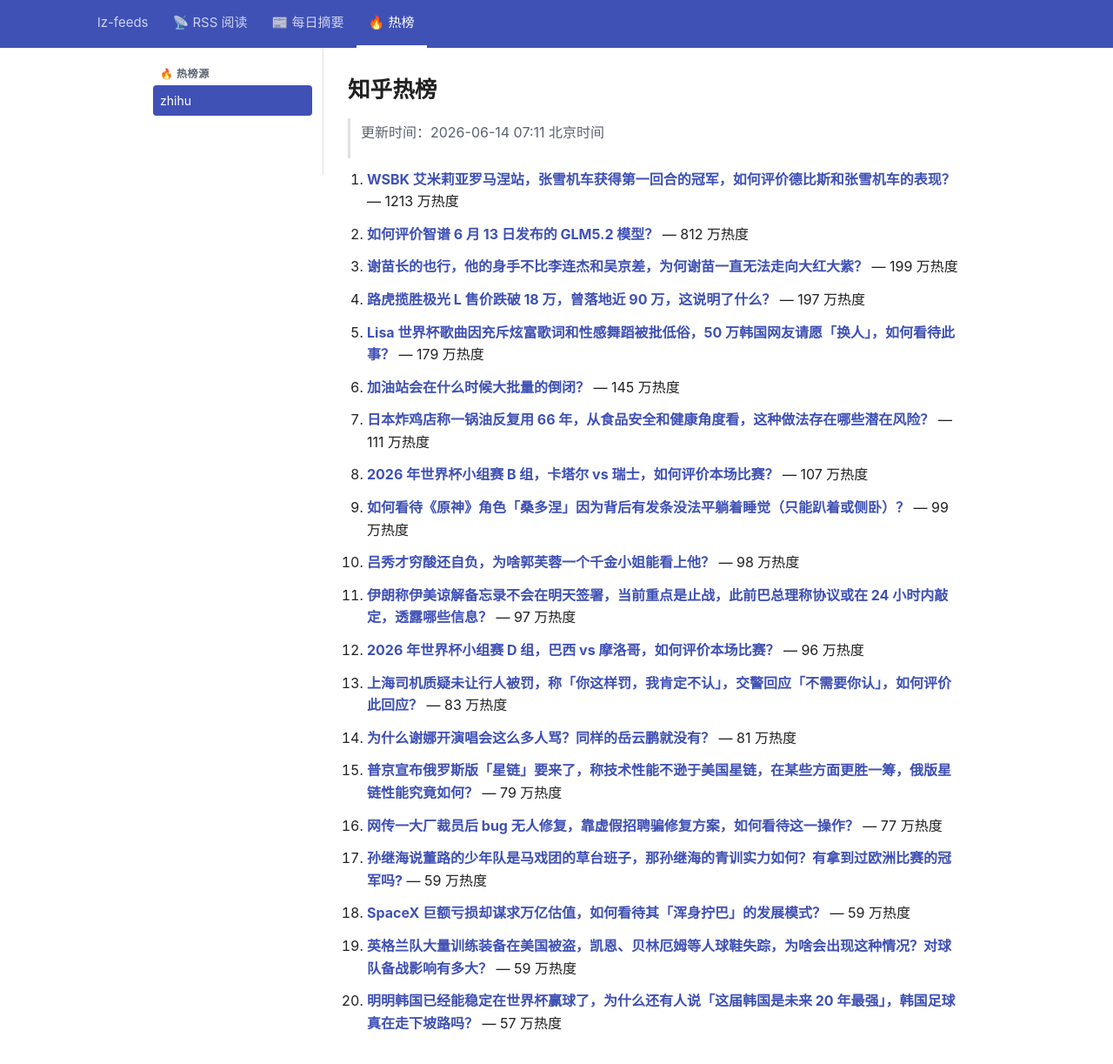
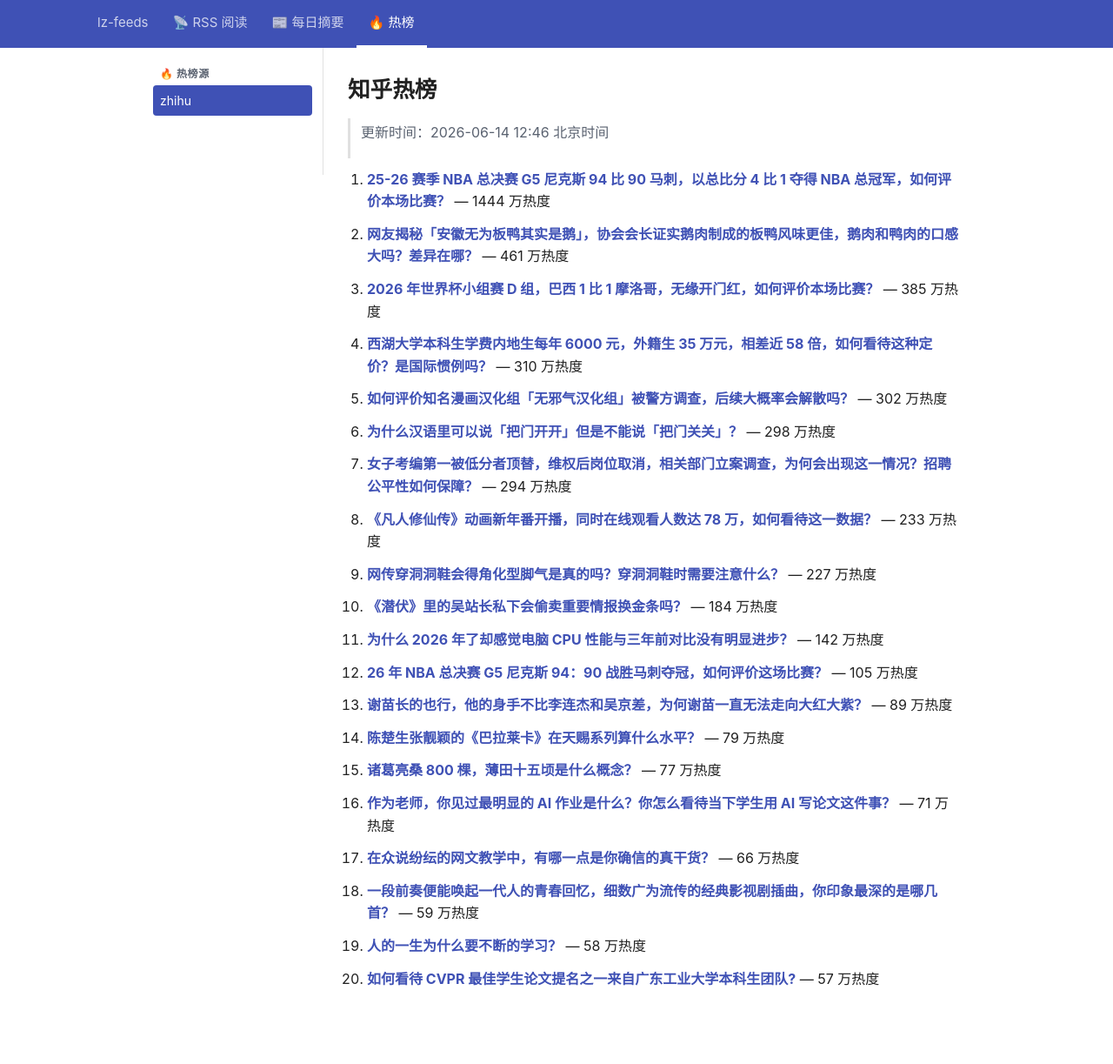
Before and after one commit to lizhang0101/lz-feeds, a Jekyll site: the page built from _hotlist/zhihu.md, in a window 1280 px wide and 1253 px high. Shown: the top 1223 px of the window at 87% size. Built offline with Jekyll 4.4.1, drawn with Linux system fonts in a browser that asks for light colours.

Commit message:
hotlist: 2026-06-14T04:46Z

```diff
--- a/_hotlist/zhihu.md
+++ b/_hotlist/zhihu.md
@@ -1,48 +1,48 @@
 ---
-updated: 2026-06-14 07:11 北京时间
+updated: 2026-06-14 12:46 北京时间
 count: 20
 ---
 
 # 知乎热榜
 
-> 更新时间：2026-06-14 07:11 北京时间
+> 更新时间：2026-06-14 12:46 北京时间
 
-1. **[WSBK 艾米莉亚罗马涅站，张雪机车获得第一回合的冠军，如何评价德比斯和张雪机车的表现？](https://www.zhihu.com/question/2049229235466810282)** — 1213 万热度
+1. **[25-26 赛季 NBA 总决赛 G5 尼克斯 94 比 90 马刺，以总比分 4 比 1 夺得 NBA 总冠军，如何评价本场比赛？](https://www.zhihu.com/question/2049285900409091751)** — 1444 万热度
 
-2. **[如何评价智谱 6 月 13 日发布的 GLM5.2 模型？](https://www.zhihu.com/question/2049161661567723164)** — 812 万热度
+2. **[网友揭秘「安徽无为板鸭其实是鹅」，协会会长证实鹅肉制成的板鸭风味更佳，鹅肉和鸭肉的口感大吗？差异在哪？](https://www.zhihu.com/question/2048711037625578836)** — 461 万热度
 
-3. **[谢苗长的也行，他的身手不比李连杰和吴京差，为何谢苗一直无法走向大红大紫？](https://www.zhihu.com/question/2048504030540968117)** — 199 万热度
+3. **[2026 年世界杯小组赛 D 组，巴西 1 比 1 摩洛哥，无缘开门红，如何评价本场比赛？](https://www.zhihu.com/question/2048794857506698964)** — 385 万热度
 
-4. **[路虎揽胜极光 L 售价跌破 18 万，曾落地近 90 万，这说明了什么？](https://www.zhihu.com/question/2048499018230149377)** — 197 万热度
+4. **[西湖大学本科生学费内地生每年 6000 元，外籍生 35 万元，相差近 58 倍，如何看待这种定价？是国际惯例吗？](https://www.zhihu.com/question/2047264542703597437)** — 310 万热度
 
-5. **[Lisa 世界杯歌曲因充斥炫富歌词和性感舞蹈被批低俗，50 万韩国网友请愿「换人」，如何看待此事？](https://www.zhihu.com/question/2043273255205832365)** — 179 万热度
+5. **[如何评价知名漫画汉化组「无邪气汉化组」被警方调查，后续大概率会解散吗？](https://www.zhihu.com/question/2048781222197961924)** — 302 万热度
 
-6. **[加油站会在什么时候大批量的倒闭？](https://www.zhihu.com/question/2030910414037458949)** — 145 万热度
+6. **[为什么汉语里可以说「把门开开」但是不能说「把门关关」？](https://www.zhihu.com/question/2041152963666764363)** — 298 万热度
 
-7. **[日本炸鸡店称一锅油反复用 66 年，从食品安全和健康角度看，这种做法存在哪些潜在风险？](https://www.zhihu.com/question/2048692040377033581)** — 111 万热度
+7. **[女子考编第一被低分者顶替，维权后岗位取消，相关部门立案调查，为何会出现这一情况？招聘公平性如何保障？](https://www.zhihu.com/question/2049225127036990849)** — 294 万热度
 
-8. **[2026 年世界杯小组赛 B 组，卡塔尔 vs 瑞士，如何评价本场比赛？](https://www.zhihu.com/question/2048794573590065913)** — 107 万热度
+8. **[《凡人修仙传》动画新年番开播，同时在线观看人数达 78 万，如何看待这一数据？](https://www.zhihu.com/question/2049089308208918603)** — 233 万热度
 
-9. **[如何看待《原神》角色「桑多涅」因为背后有发条没法平躺着睡觉（只能趴着或侧卧）？](https://www.zhihu.com/question/2048913788288628177)** — 99 万热度
+9. **[网传穿洞洞鞋会得角化型脚气是真的吗？穿洞洞鞋时需要注意什么？](https://www.zhihu.com/question/2045472791143478524)** — 227 万热度
 
-10. **[吕秀才穷酸还自负，为啥郭芙蓉一个千金小姐能看上他？](https://www.zhihu.com/question/2047372994247496254)** — 98 万热度
+10. **[《潜伏》里的吴站长私下会偷卖重要情报换金条吗？](https://www.zhihu.com/question/1368248757)** — 184 万热度
 
-11. **[伊朗称伊美谅解备忘录不会在明天签署，当前重点是止战，此前巴总理称协议或在 24 小时内敲定，透露哪些信息？](https://www.zhihu.com/question/2049209357032764040)** — 97 万热度
+11. **[为什么 2026 年了却感觉电脑 CPU 性能与三年前对比没有明显进步？](https://www.zhihu.com/question/2048414933671588245)** — 142 万热度
 
-12. **[2026 年世界杯小组赛 D 组，巴西 vs 摩洛哥，如何评价本场比赛？](https://www.zhihu.com/question/2048794857506698964)** — 96 万热度
+12. **[26 年 NBA 总决赛 G5 尼克斯 94：90 战胜马刺夺冠，如何评价这场比赛？](https://www.zhihu.com/question/2049401813217063508)** — 105 万热度
 
-13. **[上海司机质疑未让行人被罚，称「你这样罚，我肯定不认」，交警回应「不需要你认」，如何评价此回应？](https://www.zhihu.com/question/2048080241726321005)** — 83 万热度
+13. **[谢苗长的也行，他的身手不比李连杰和吴京差，为何谢苗一直无法走向大红大紫？](https://www.zhihu.com/question/2048504030540968117)** — 89 万热度
 
-14. **[为什么谢娜开演唱会这么多人骂？同样的岳云鹏就没有？](https://www.zhihu.com/question/2047118369313273085)** — 81 万热度
+14. **[陈楚生张靓颖的《巴拉莱卡》在天赐系列算什么水平？](https://www.zhihu.com/question/2049030797076832516)** — 79 万热度
 
-15. **[普京宣布俄罗斯版「星链」要来了，称技术性能不逊于美国星链，在某些方面更胜一筹，俄版星链性能究竟如何？](https://www.zhihu.com/question/2049121142619599290)** — 79 万热度
+15. **[诸葛亮桑 800 棵，薄田十五顷是什么概念？](https://www.zhihu.com/question/68201706)** — 77 万热度
 
-16. **[网传一大厂裁员后 bug 无人修复，靠虚假招聘骗修复方案，如何看待这一操作？](https://www.zhihu.com/question/2047628590754133157)** — 77 万热度
+16. **[作为老师，你见过最明显的 AI 作业是什么？你怎么看待当下学生用 AI 写论文这件事？](https://www.zhihu.com/question/2037135692707390495)** — 71 万热度
 
-17. **[孙继海说董路的少年队是马戏团的草台班子，那孙继海的青训实力如何？有拿到过欧洲比赛的冠军吗?](https://www.zhihu.com/question/2047660939407893403)** — 59 万热度
+17. **[在众说纷纭的网文教学中，有哪一点是你确信的真干货？](https://www.zhihu.com/question/2047039532260914779)** — 66 万热度
 
-18. **[SpaceX 巨额亏损却谋求万亿估值，如何看待其「浑身拧巴」的发展模式？](https://www.zhihu.com/question/2045782374403788909)** — 59 万热度
+18. **[一段前奏便能唤起一代人的青春回忆，细数广为流传的经典影视剧插曲，你印象最深的是哪几首？](https://www.zhihu.com/question/2047973269463213395)** — 59 万热度
 
-19. **[英格兰队大量训练装备在美国被盗，凯恩、贝林厄姆等人球鞋失踪，为啥会出现这种情况？对球队备战影响有多大？](https://www.zhihu.com/question/2049101471308669244)** — 59 万热度
+19. **[人的一生为什么要不断的学习？](https://www.zhihu.com/question/2041758131315816354)** — 58 万热度
 
-20. **[明明韩国已经能稳定在世界杯赢球了，为什么还有人说「这届韩国是未来 20 年最强」，韩国足球真在走下坡路吗？](https://www.zhihu.com/question/2048742968513619883)** — 57 万热度
+20. **[如何看待 CVPR 最佳学生论文提名之一来自广东工业大学本科生团队?](https://www.zhihu.com/question/2046941369411883617)** — 57 万热度
```
